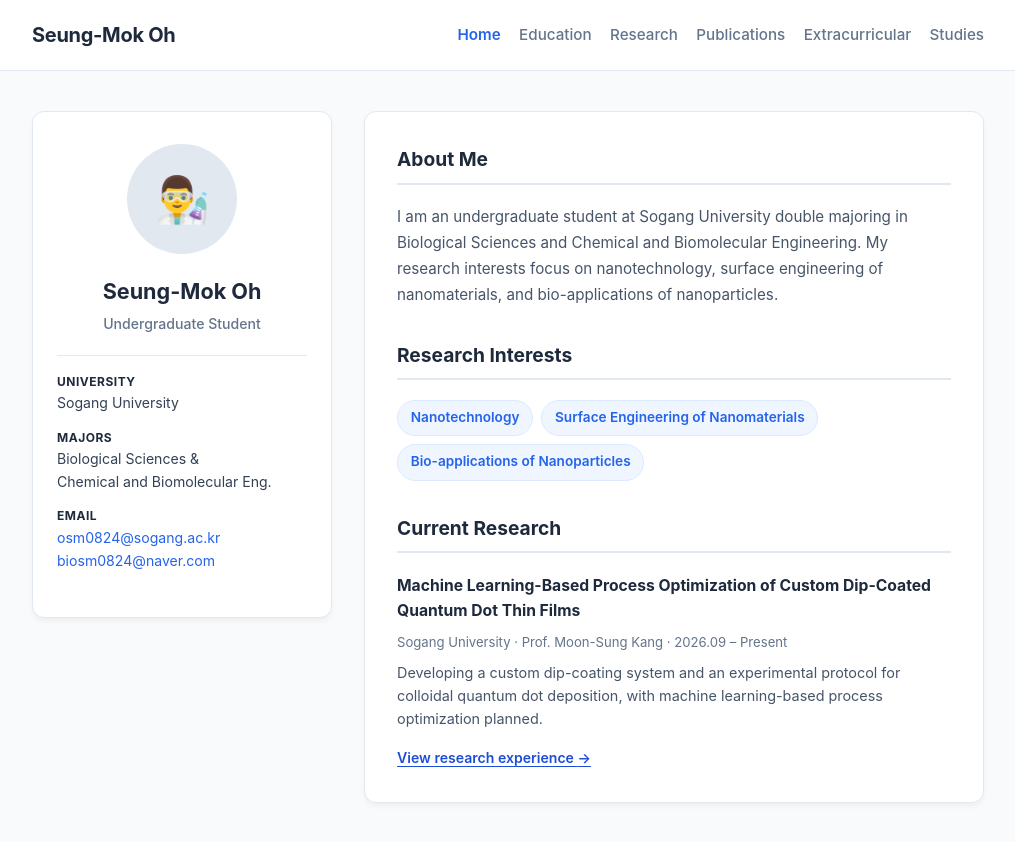
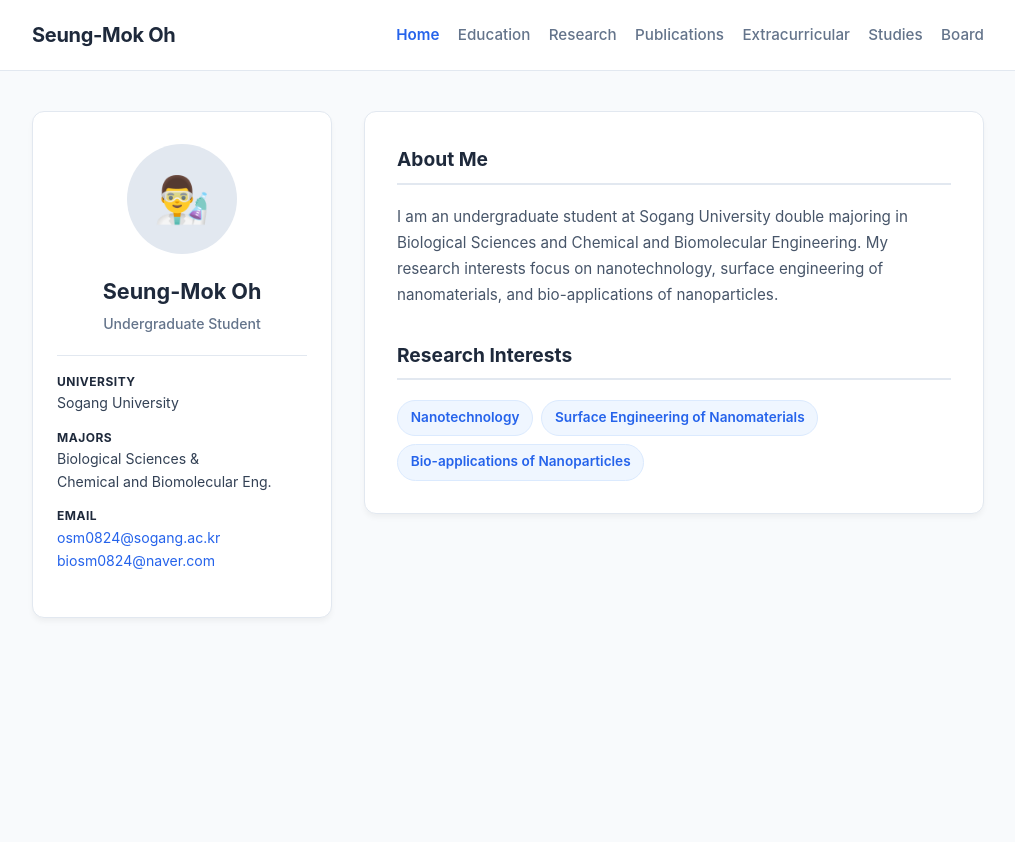
Before and after one commit to ohmazing-SM/ohmazing-SM.github.io, a plain HTML site: page index.html in a window 1280 px wide. Shown: the whole page, without its empty margins (132-1147 px from the left). After the commit the page ends 800 px from the top, so only its background shows below. Drawn offline with Linux system fonts and the light colour scheme.

Commit message:
index.html

```diff
--- a/index.html
+++ b/index.html
@@ -202,11 +202,9 @@
         }
 
 
-        .current-research { margin-top: 2rem; }
-        .current-research-title { font-size: 0.98rem; font-weight: 650; color: var(--primary-color); line-height: 1.6; }
-        .current-research-meta { font-size: 0.82rem; color: var(--text-muted); margin: 0.55rem 0; }
-        .current-research-text { font-size: 0.9rem; color: #475569; margin-bottom: 0.9rem; }
-        .research-link { color: #1d4ed8; font-size: 0.88rem; font-weight: 600; text-underline-offset: 3px; }
+
+
+
 
 
 
@@ -242,6 +240,7 @@
             *, *::before, *::after { transition: none !important; scroll-behavior: auto !important; }
         }
 
+        @media (max-width: 600px) { .nav-links li:last-child { grid-column: 2; } }
 </style>
 </head>
 <body>
@@ -249,7 +248,7 @@
 <header>
 <nav aria-label="Main navigation">
 <a class="logo" href="index.html">Seung-Mok Oh</a>
-<ul class="nav-links"><li><a aria-current="page" class="active" href="index.html">Home</a></li><li><a href="education.html">Education</a></li><li><a href="research.html">Research</a></li><li><a href="publications.html">Publications</a></li><li><a href="extracurricular.html">Extracurricular</a></li><li><a href="studies.html">Studies</a></li></ul>
+<ul class="nav-links"><li><a aria-current="page" class="active" href="index.html">Home</a></li><li><a href="education.html">Education</a></li><li><a href="research.html">Research</a></li><li><a href="publications.html">Publications</a></li><li><a href="extracurricular.html">Extracurricular</a></li><li><a href="studies.html">Studies</a></li><li><a href="board.html">Board</a></li></ul>
 </nav>
 </header>
 <!-- Main Container -->
@@ -283,13 +282,6 @@
 <h2 class="section-title">Research Interests</h2>
 <div class="interest-tags"><span class="tag">Nanotechnology</span><span class="tag">Surface Engineering of Nanomaterials</span><span class="tag">Bio-applications of Nanoparticles</span></div>
 
-<div class="current-research">
-<h2 class="section-title">Current Research</h2>
-<p class="current-research-title">Machine Learning-Based Process Optimization of Custom Dip-Coated Quantum Dot Thin Films</p>
-<p class="current-research-meta">Sogang University · Prof. Moon-Sung Kang · 2026.09 – Present</p>
-<p class="current-research-text">Developing a custom dip-coating system and an experimental protocol for colloidal quantum dot deposition, with machine learning-based process optimization planned.</p>
-<a class="research-link" href="research.html">View research experience <span aria-hidden="true">→</span></a>
-</div>
 </section>
 </div>
 </main>
```
